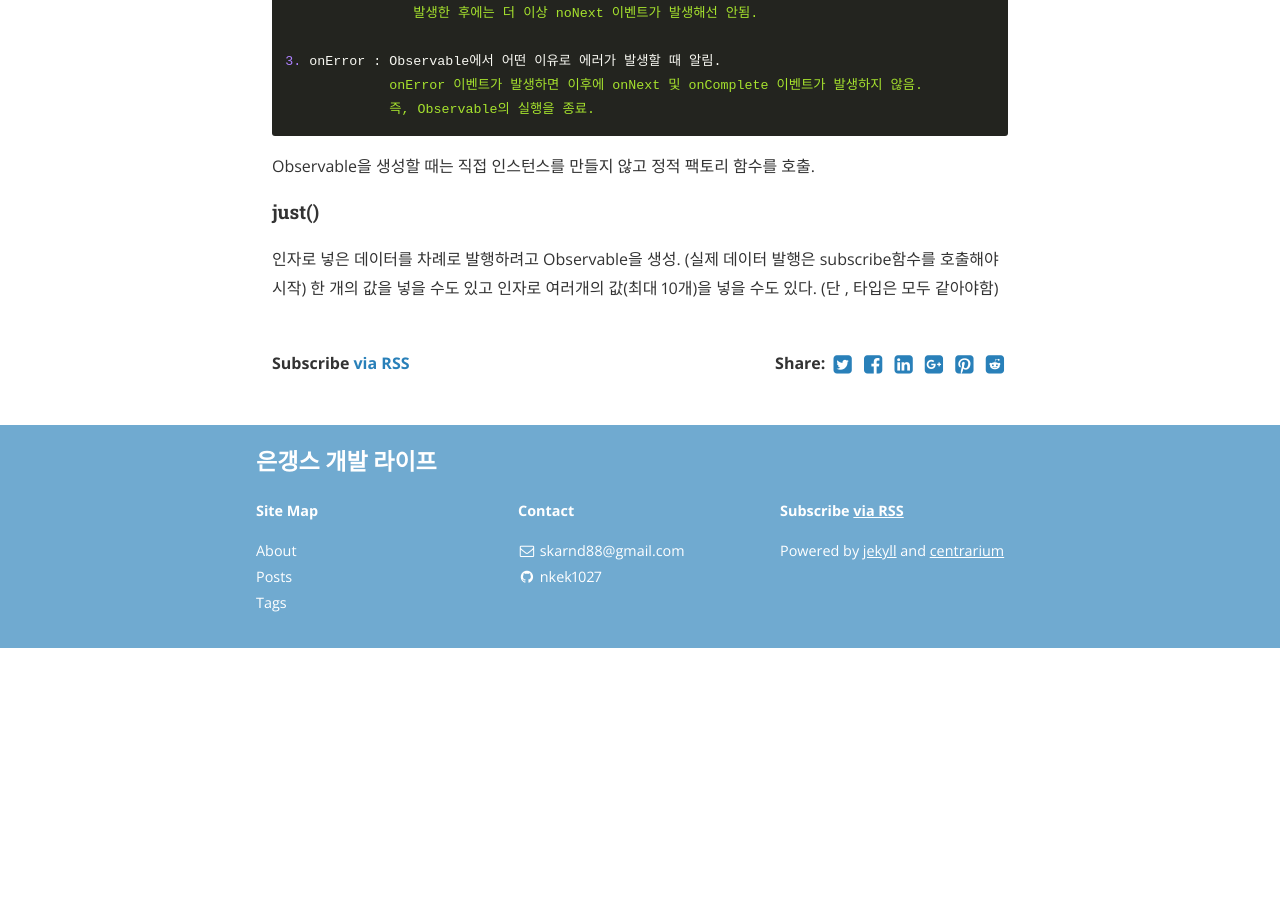
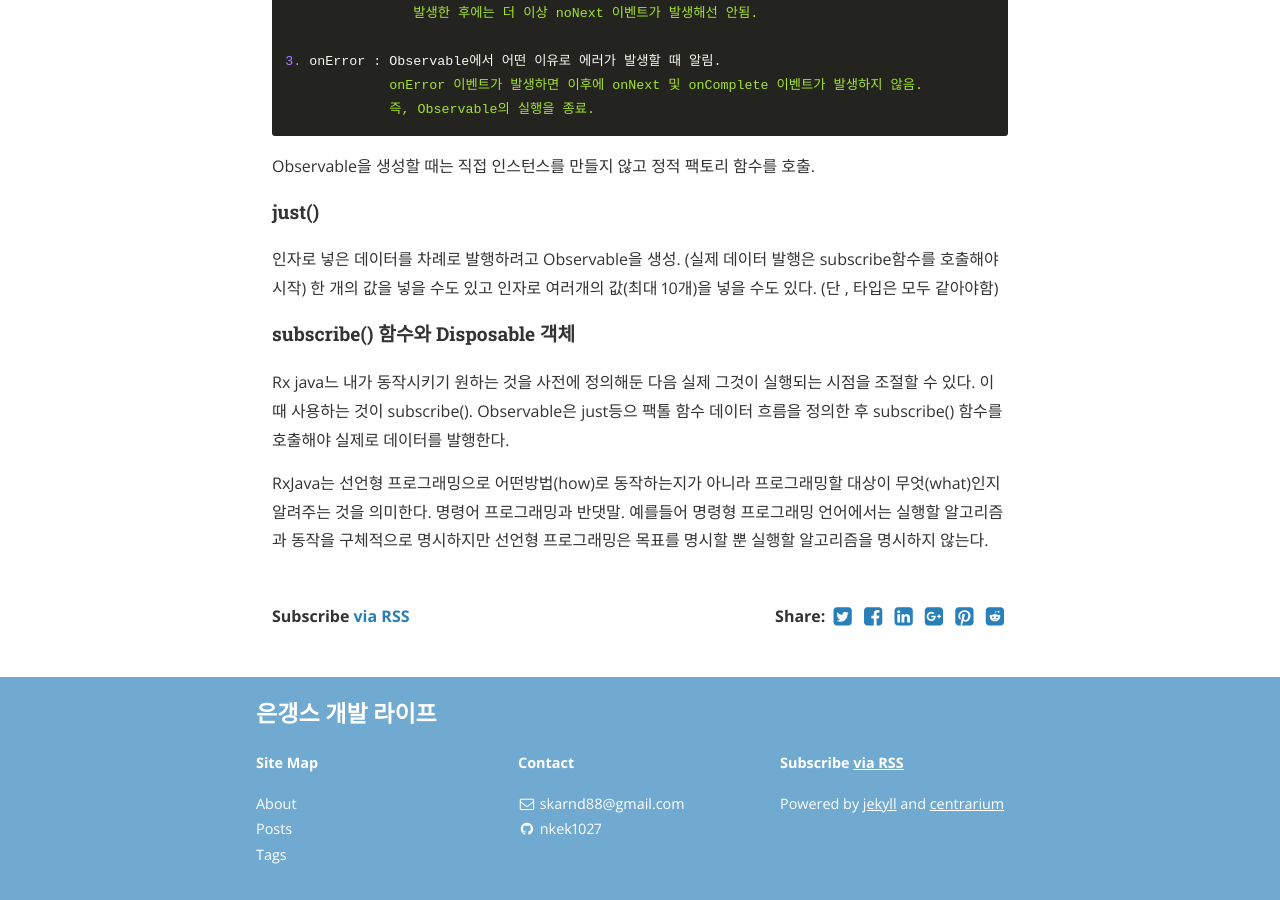
Before and after one commit to nkek1027/jekyll_centrarium_now, a Jekyll site: the page built from _posts/2018-11-14-rxjava_observable.md, in a window 1280 px wide and 900 px high, scrolled down 1059 px. Built offline with Jekyll 4.4.1, drawn with Linux system fonts in a browser that asks for light colours; nearby versions of some CDN libraries; before the commit the page ends 1707 px from its top, so only the background shows below that.

Commit message:
Update 2018-11-14-rxjava_observable.md

```diff
--- a/_posts/2018-11-14-rxjava_observable.md
+++ b/_posts/2018-11-14-rxjava_observable.md
@@ -33,3 +33,9 @@ Observable을 생성할 때는 직접 인스턴스를 만들지 않고 정적
 #### just()
 인자로 넣은 데이터를 차례로 발행하려고 Observable을 생성. (실제 데이터 발행은 subscribe함수를 호출해야 시작)
 한 개의 값을 넣을 수도 있고 인자로 여러개의 값(최대 10개)을 넣을 수도 있다. (단 , 타입은 모두 같아야함)
+
+#### subscribe() 함수와 Disposable 객체
+Rx java느 내가 동작시키기 원하는 것을 사전에 정의해둔 다음 실제 그것이 실행되는 시점을 조절할 수 있다.
+이때 사용하는 것이 subscribe(). Observable은 just등으 팩톨 함수 데이터 흐름을 정의한 후 subscribe() 함수를 호출해야 실제로 데이터를 발행한다.
+
+RxJava는 선언형 프로그래밍으로 어떤방법(how)로 동작하는지가 아니라 프로그래밍할 대상이 무엇(what)인지 알려주는 것을 의미한다. 명령어 프로그래밍과 반댓말. 예를들어 명령형 프로그래밍 언어에서는 실행할 알고리즘과 동작을 구체적으로 명시하지만 선언형 프로그래밍은 목표를 명시할 뿐 실행할 알고리즘을 명시하지 않는다.
```
